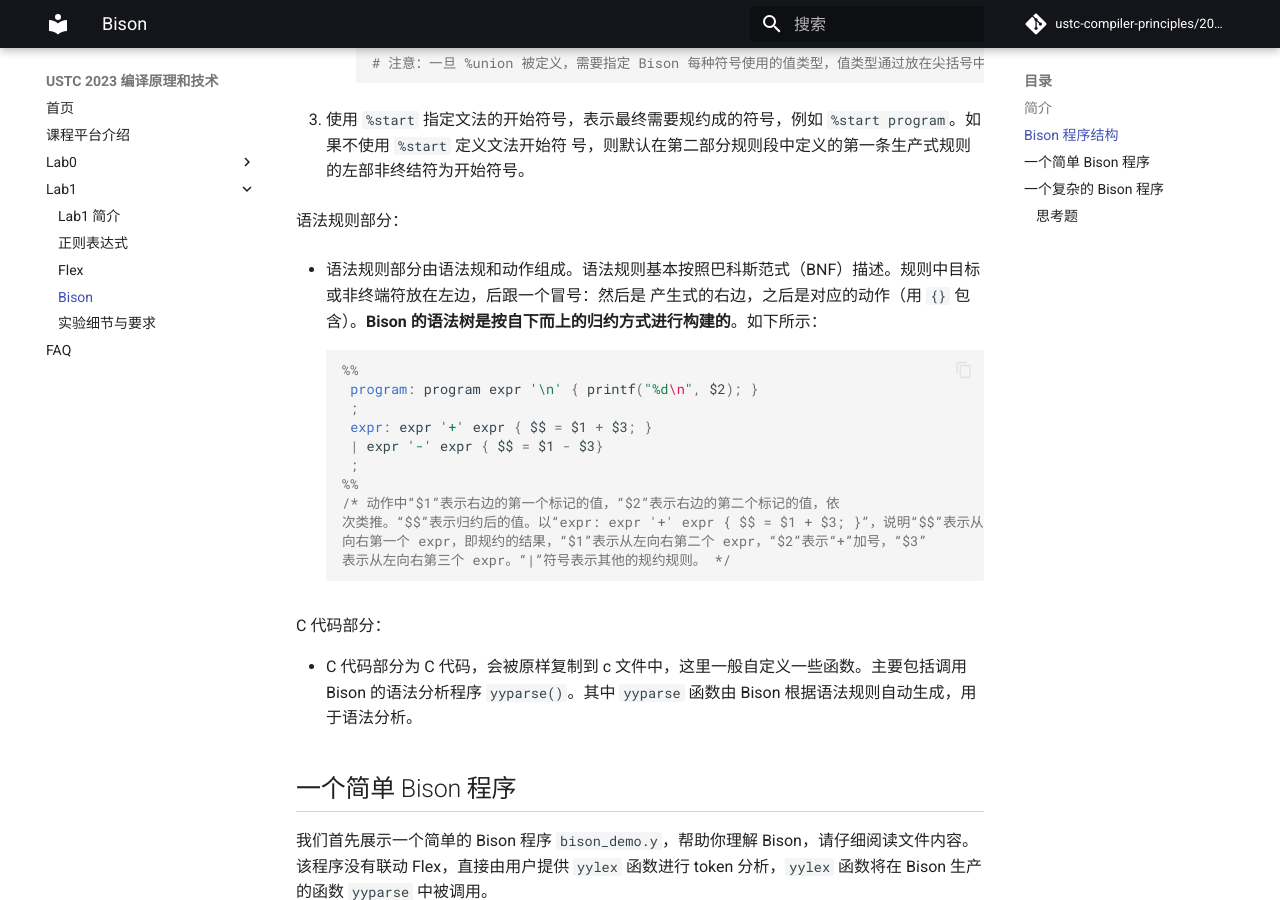
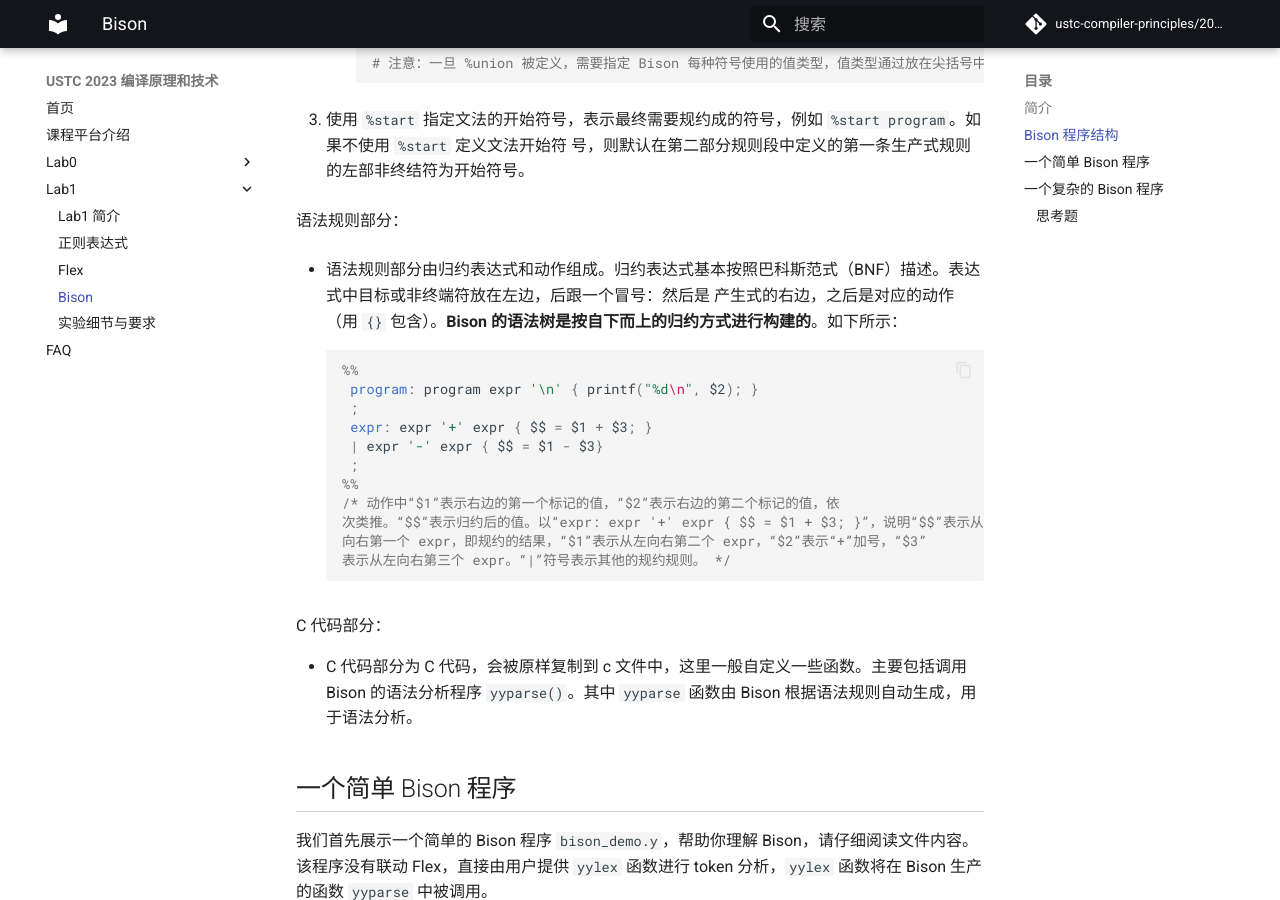
Before and after one commit to ustc-compiler-principles/2023, an MkDocs documentation site: the page built from docs/lab1/Bison.md, in a window 1280 px wide and 900 px high, scrolled down 2009 px. Built offline with MkDocs 1.6.1 and Material for MkDocs 9.7.7, drawn with Linux system fonts in a browser that asks for light colours; comment, search, counter and statistics services are not loaded.

Commit message:
Update Bison.md

````diff
--- a/docs/lab1/Bison.md
+++ b/docs/lab1/Bison.md
@@ -57,7 +57,7 @@ C 代码部分
 
 语法规则部分：
 
-- 语法规则部分由语法规和动作组成。语法规则基本按照巴科斯范式（BNF）描述。规则中目标或非终端符放在左边，后跟一个冒号：然后是 产生式的右边，之后是对应的动作（用 `{}` 包含）。**Bison 的语法树是按自下而上的归约方式进行构建的**。如下所示：
+- 语法规则部分由归约表达式和动作组成。归约表达式基本按照巴科斯范式（BNF）描述。表达式中目标或非终端符放在左边，后跟一个冒号：然后是 产生式的右边，之后是对应的动作（用 `{}` 包含）。**Bison 的语法树是按自下而上的归约方式进行构建的**。如下所示：
 
   ```c
   %%
````
